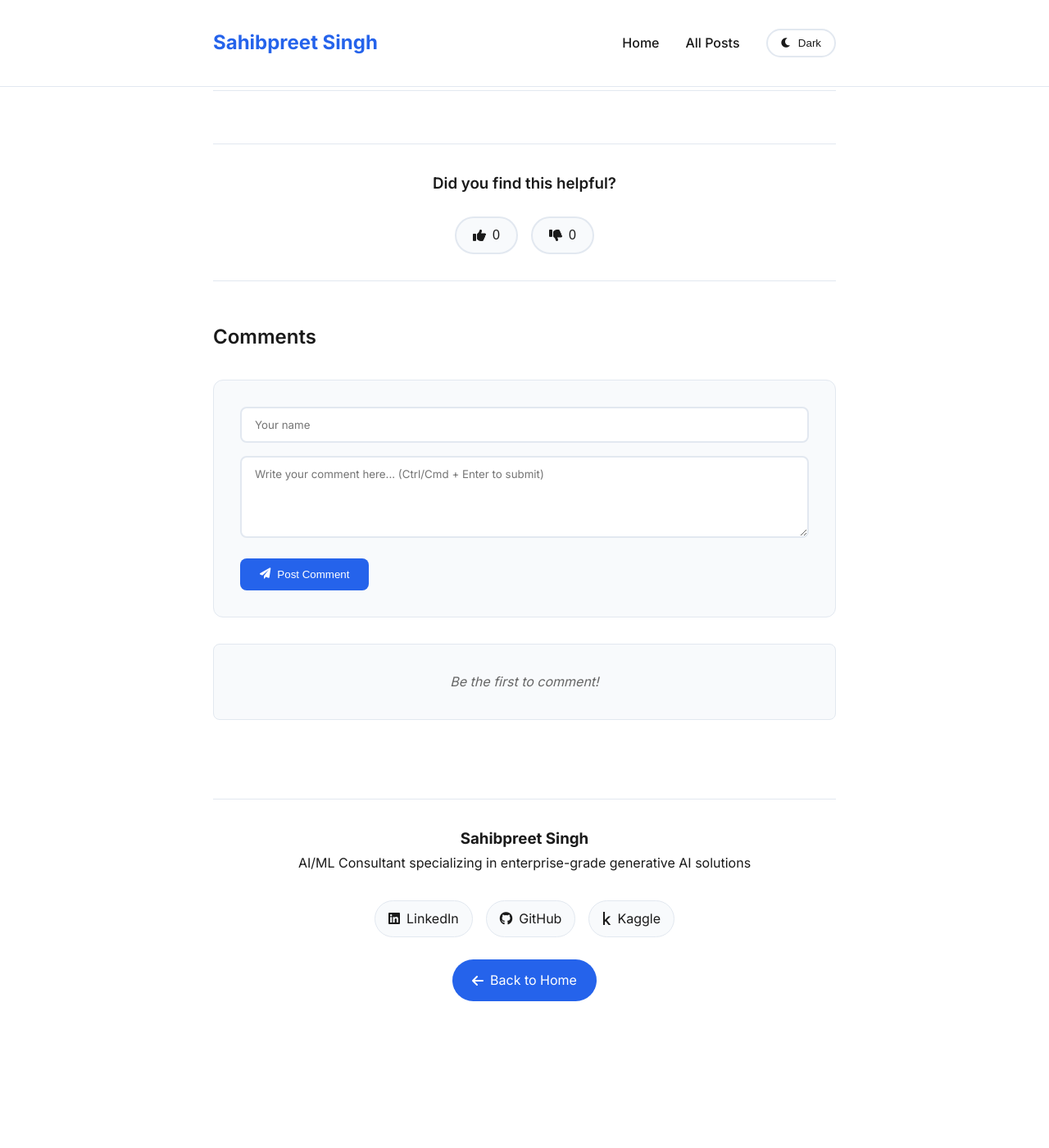
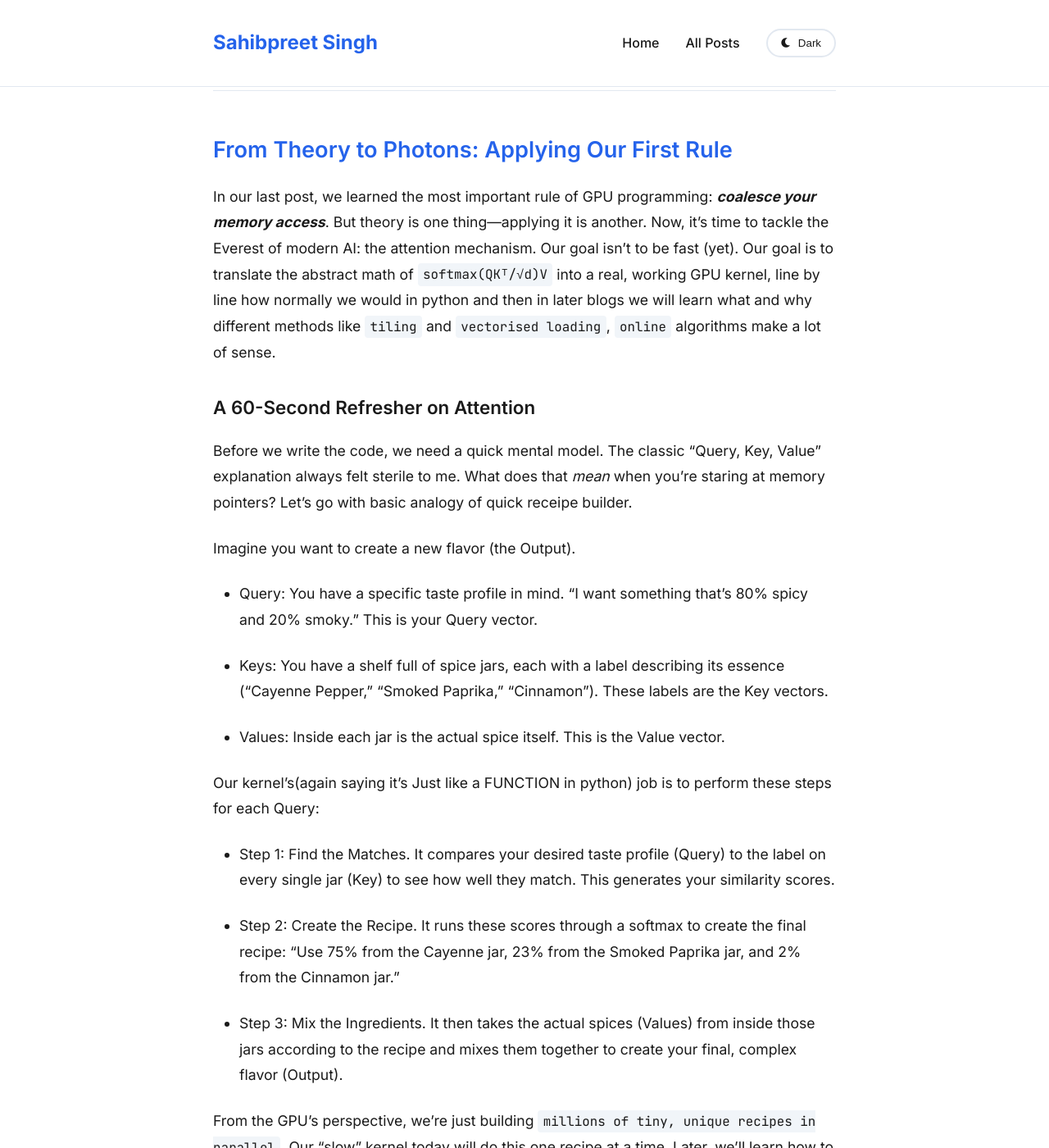
Before and after one commit to sahibpreetsingh12/sahibpreetsingh12.github.io, a Jekyll site: the page built from _posts/2025-09-28-Attention-Isn't-Magic- Building-the-Kernel-That-Powers-LLMs-From-Scratch.md, in a window 1280 px wide and 1400 px high, scrolled down 325 px. Shown: the whole window at 82% size. Built offline with Jekyll 4.4.1, drawn with Linux system fonts in a browser that asks for light colours; nearby versions of some CDN libraries; before the commit the page ends 1610 px from its top, so only the background shows below that; some of the changed text lies outside the part shown.

Commit message:
Blog 3 how attention actually translates

```diff
--- a/_posts/2025-09-28-Attention-Isn't-Magic- Building-the-Kernel-That-Powers-LLMs-From-Scratch.md
+++ b/_posts/2025-09-28-Attention-Isn't-Magic- Building-the-Kernel-That-Powers-LLMs-From-Scratch.md
@@ -8,3 +8,29 @@ author: "Sahibpreet Singh"
 published: true
 pinned: false
 ---
+
+## From Theory to Photons: Applying Our First Rule
+In our last post, we learned the most important rule of GPU programming: ***coalesce your memory access***. But theory is one thing—applying it is another.
+Now, it's time to tackle the Everest of modern AI: the attention mechanism. Our goal isn't to be fast (yet). Our goal is to translate the abstract math of `softmax(QKᵀ/√d)V` into a real, working GPU kernel, line by line how normally we would in python and then in later blogs we will learn what and why different methods like `tiling` and `vectorised loading`, `online` algorithms make a lot of sense.
+
+### A 60-Second Refresher on Attention
+Before we write the code, we need a quick mental model. The classic "Query, Key, Value" explanation always felt sterile to me. What does that *mean* when you're staring at memory pointers?
+Let's go with basic analogy of quick receipe builder.
+
+Imagine you want to create a new flavor (the Output).
+-  Query: You have a specific taste profile in mind. "I want something that's 80% spicy and 20% smoky." This is your Query vector.
+
+-  Keys: You have a shelf full of spice jars, each with a label describing its essence ("Cayenne Pepper," "Smoked Paprika," "Cinnamon"). These labels are the Key vectors.
+
+-  Values: Inside each jar is the actual spice itself. This is the Value vector.
+
+Our kernel's(again saying it's Just like a FUNCTION in python) job is to perform these steps for each Query:
+-  Step 1: Find the Matches. It compares your desired taste profile (Query) to the label on every single jar (Key) to see how well they match. This generates your similarity scores.
+
+-  Step 2: Create the Recipe. It runs these scores through a softmax to create the final recipe: "Use 75% from the Cayenne jar, 23% from the Smoked Paprika jar, and 2% from the Cinnamon jar."
+
+-  Step 3: Mix the Ingredients. It then takes the actual spices (Values) from inside those jars according to the recipe and mixes them together to create your final, complex flavor (Output).
+
+From the GPU's perspective, we're just building `millions of tiny, unique recipes in parallel`. Our "slow" kernel today will do this one recipe at a time. Later, we'll learn how to do it much more efficiently.
+
+If still not convinced with my basic analogy the best place to read about this is - [Jay Alammar](https://jalammar.github.io/illustrated-transformer/)
```
